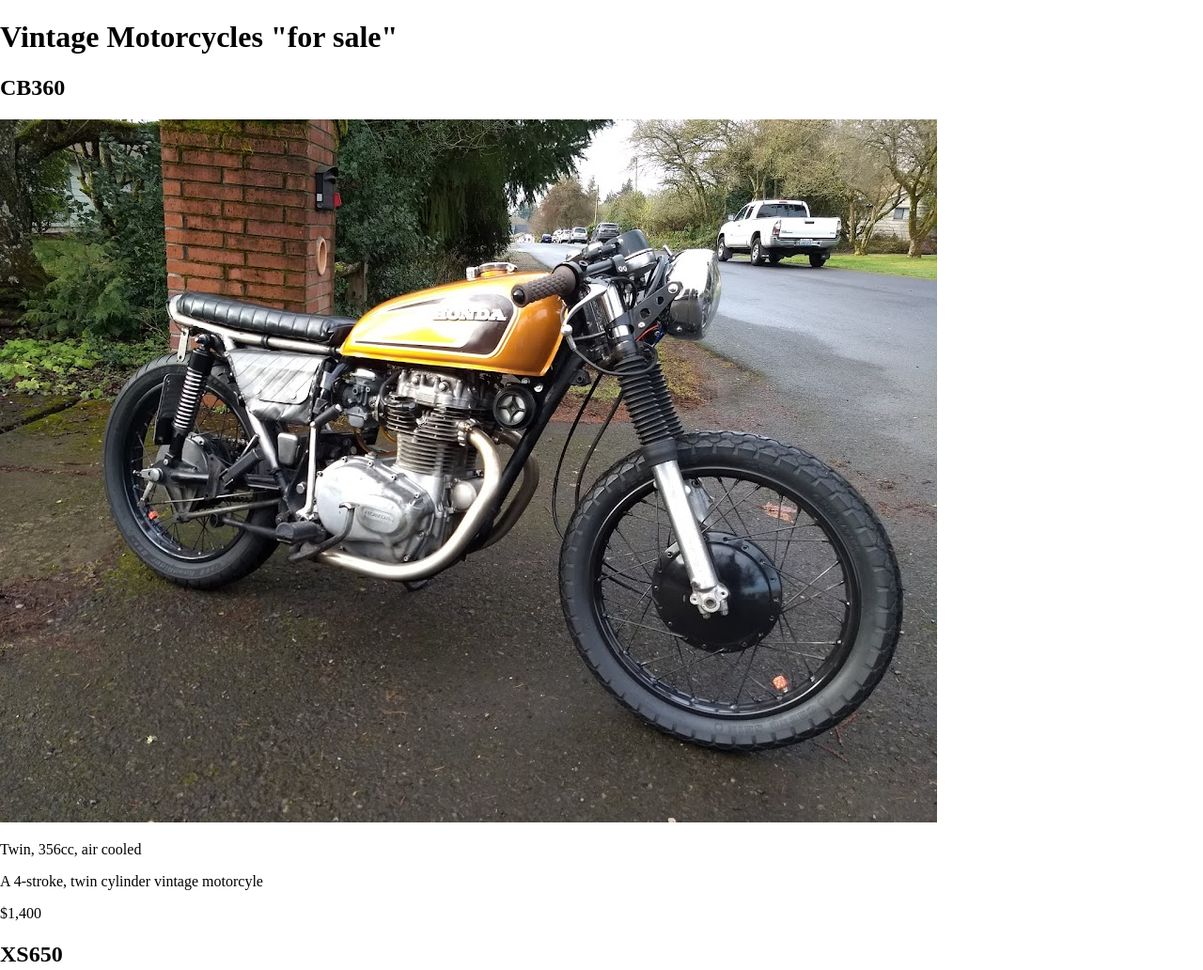
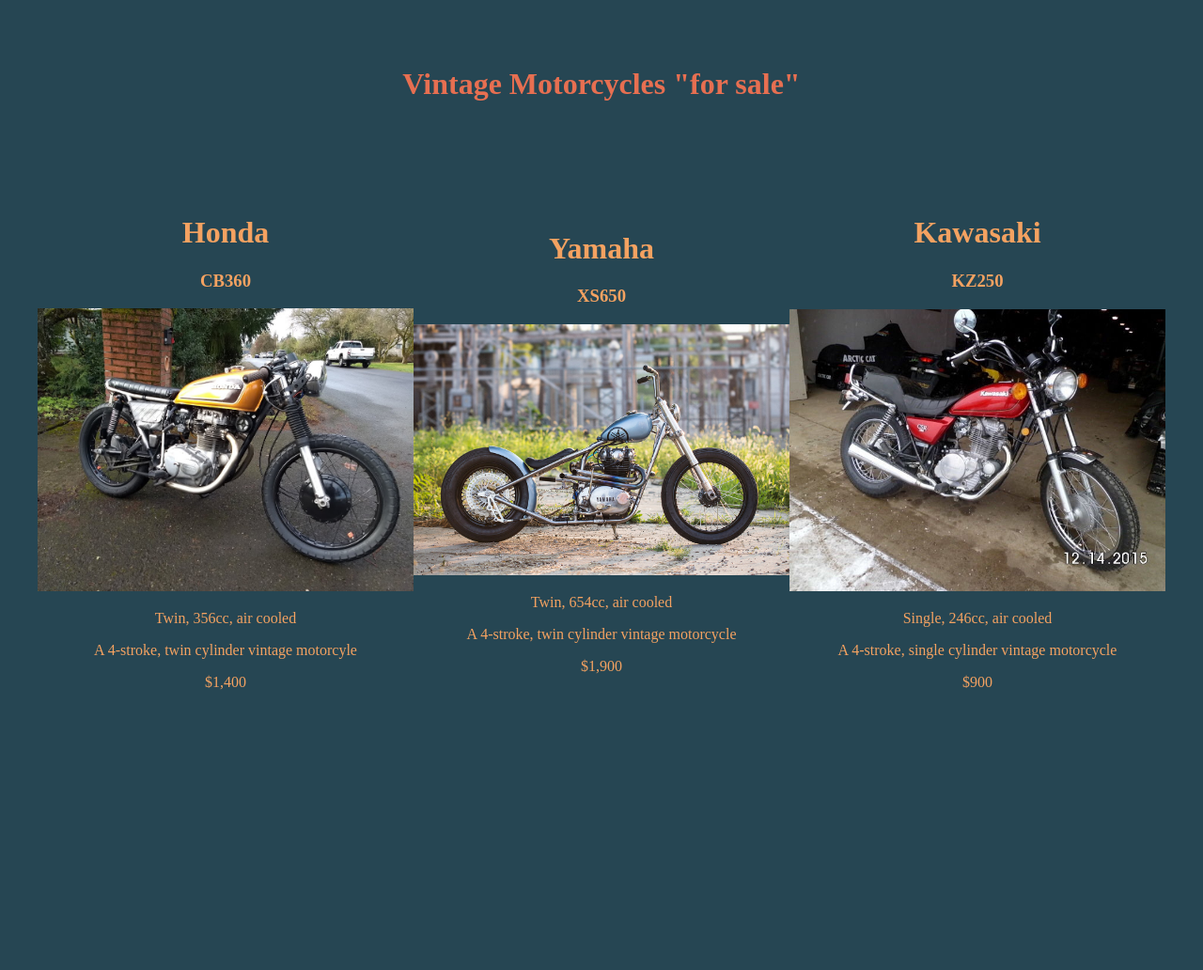
Before and after one commit to NoahDeltoroSmyth/Commerce-site, a website with bundled scripts: page index.html in a window 1280 px wide. Shown: the top 1032 px of the page at 94% size. After the commit the page ends 800 px from the top, so only its background shows below. Built offline with nearby package versions, Linux system fonts and the light colour scheme.

Commit message:
added some styling

```diff
--- a/index.html
+++ b/index.html
@@ -12,9 +12,10 @@
     <title>Motorcycles</title>
 </head>
 <body>
-    <h1>Vintage Motorcycles "for sale"</h1>
-    <div id="product-list"></div>
-
+    <div>
+        <h1 id="header">Vintage Motorcycles "for sale"</h1>
+        <div id="product-list"></div>
+    </div>
     <script type="module" src="./app.js"></script>
 </body>
 
--- a/motorcycles.js
+++ b/motorcycles.js
@@ -11,27 +11,27 @@
 export const motorcycles = [
     {
         id: '1',
+        manufacturer: 'Honda',
+        model: 'CB360',
         img: './assets/cb360.jpeg',
-        manufaturer: 'Honda',
-        model: 'CB360',
         engine: 'Twin, 356cc, air cooled',
         description: 'A 4-stroke, twin cylinder vintage motorcyle',
         price: '$1,400'
     },
     {
         id: '2',
+        manufacturer: 'Yamaha',
+        model: 'XS650',
         img:'./assets/xs650.jpeg',
-        manufaturer: 'Yamaha',
-        model: 'XS650',
         engine:'Twin, 654cc, air cooled',
         description:'A 4-stroke, twin cylinder vintage motorcycle',
         price: '$1,900'
     },
     {
         id: '3',
-        img:'./assets/kz250.jpeg',
         manufacturer: 'Kawasaki',
         model: 'KZ250',
+        img:'./assets/kz250.jpeg',
         engine: 'Single, 246cc, air cooled',
         description: 'A 4-stroke, single cylinder vintage motorcycle',
         price: '$900'
--- a/render-motorcycles.js
+++ b/render-motorcycles.js
@@ -16,7 +16,7 @@
     const motorcycleManufacturer = document.createElement('h1');
     motorcycleManufacturer.textContent = motorcycle.manufacturer;
 
-    const motorcycleModel = document.createElement('h2');
+    const motorcycleModel = document.createElement('h3');
     motorcycleModel.textContent = motorcycle.model;
 
     const img = document.createElement('img');
--- /dev/null
+++ b/styles/style.css
@@ -0,0 +1,30 @@
+body {
+    background-color: #264653;
+    display: flex;
+    justify-content: center;
+    align-items: center;
+    flex-direction: column;
+}
+
+#product-list{
+    display: flex;
+    flex-direction: row;
+    align-items: center;
+}
+
+img {
+    width: 400px;
+    border: #E9C46A 4px solid;
+    margin: 25px;
+}
+
+h1, h3, p {
+    display: flex;
+    justify-content: center;
+    color: #F4A261;
+}
+
+#header {
+    margin-bottom: 100px;
+    color: #E76F51;
+}
```
